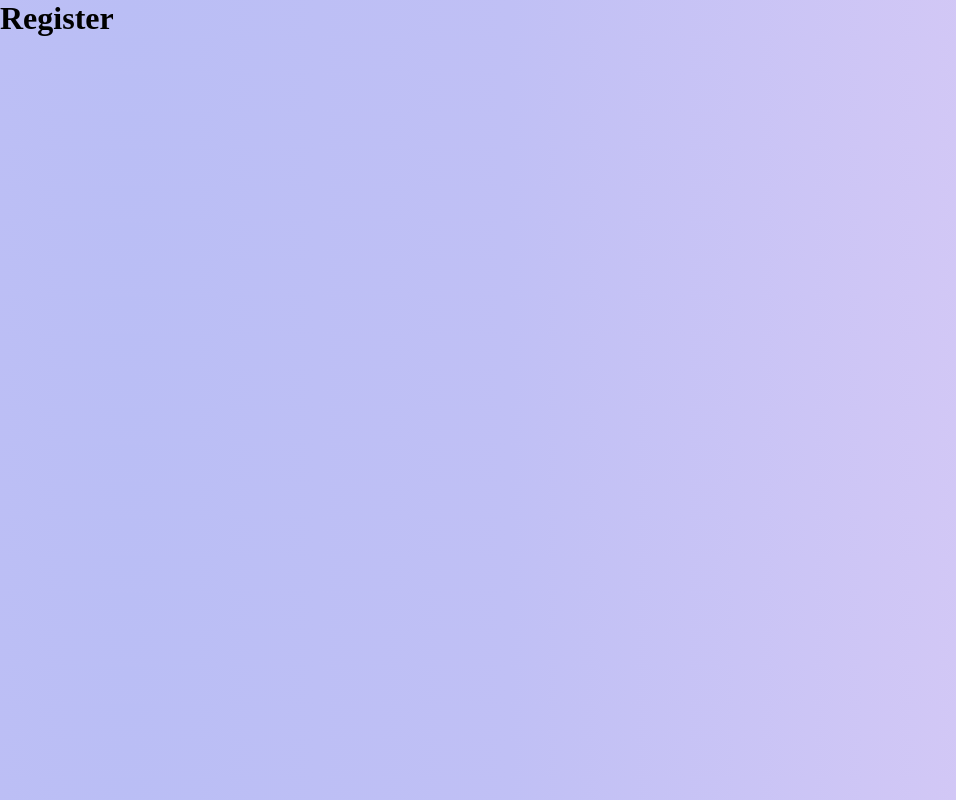
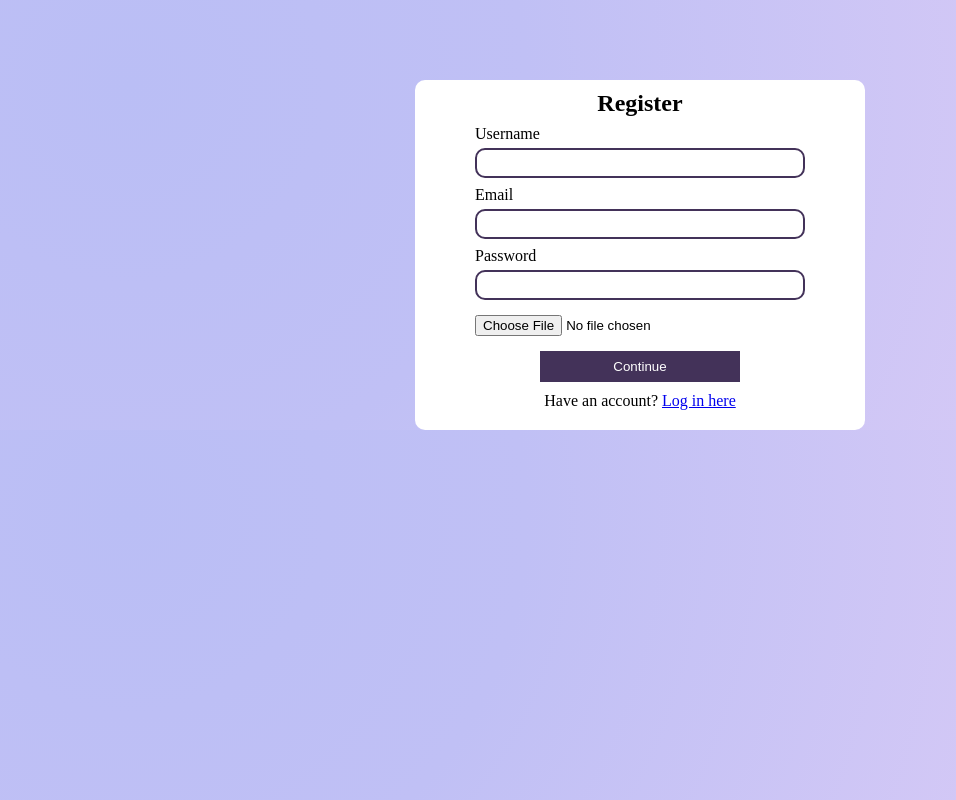
Before and after one commit to Stephh10/React-Chat-App, a React (Vite) app: page /register in a window 1280 px wide. Shown: the whole page, without its empty margins (0-956 px from the left). Built offline with nearby package versions, Linux system fonts and the light colour scheme; no server answers.

Commit message:
Created new user on firebase, Register component

```diff
--- a/src/App.jsx
+++ b/src/App.jsx
@@ -1,5 +1,6 @@
 import Main from "./pages/Main/Main";
 import Register from "./pages/Auth/Register";
+import Login from "./pages/Auth/Login";
 import { Routes, Route } from "react-router-dom";
 
 function App() {
@@ -8,6 +9,7 @@ function App() {
       <Routes>
         <Route path="/" element={<Main />} />
         <Route path="/register" element={<Register />} />
+        <Route path="/login" element={<Login />} />
       </Routes>
     </>
   );
--- a/src/components/Info/Info.css
+++ b/src/components/Info/Info.css
@@ -20,7 +20,7 @@
   display: flex;
   flex-direction: column;
   align-items: center;
-  margin-bottom: 20px;
+  margin: 10px 0;
 }
 
 .navInfo img {
--- a/src/components/Sidebar/Sidebar.css
+++ b/src/components/Sidebar/Sidebar.css
@@ -1,5 +1,7 @@
 .sidebar {
+  position: relative;
   flex: 1;
+  height: 500px;
   background-color: #433259;
   padding: 5px;
 }
@@ -69,3 +71,15 @@
 .sidebarUser p {
   font-size: 14px;
 }
+
+.logoutBtn {
+  position: absolute;
+  left: 5px;
+  bottom: 5px;
+  background-color: #ece9e9;
+  color: #433259;
+  font-weight: bold;
+  border: none;
+  padding: 6px 8px;
+  cursor: pointer;
+}
--- a/src/components/Sidebar/Sidebar.jsx
+++ b/src/components/Sidebar/Sidebar.jsx
@@ -9,8 +9,11 @@ export default function Sidebar() {
     <div className="sidebar">
       <SidebarNav />
       <Search />
-      <SidebarUser />
-      <SidebarUser />
+      <div className="sidebarActions">
+        <SidebarUser />
+        <SidebarUser />
+      </div>
+      <button className="logoutBtn">Logout</button>
     </div>
   );
 }
--- a/src/firebase.js
+++ b/src/firebase.js
@@ -1,5 +1,6 @@
 import { initializeApp } from "firebase/app";
 import { getAuth } from "firebase/auth";
+import { getFirestore } from "firebase/firestore";
 
 const firebaseConfig = {
   apiKey: import.meta.env.VITE_FIREBASE_KEY,
@@ -12,3 +13,4 @@ const firebaseConfig = {
 
 export const app = initializeApp(firebaseConfig);
 export const auth = getAuth();
+export const db = getFirestore();
--- /dev/null
+++ b/src/pages/Auth/Auth.css
@@ -0,0 +1,60 @@
+.authContainer {
+  width: 450px;
+  min-height: 200px;
+  margin: 80px auto 0px auto;
+  background-color: white;
+  border-radius: 10px;
+  padding: 0 60px;
+}
+
+.authInputArea {
+  display: flex;
+  flex-direction: column;
+}
+
+.control {
+  display: flex;
+  flex-direction: column;
+  width: 100%;
+  margin: 3px auto;
+}
+
+.control input {
+  height: 30px;
+  border: 2px solid #433259;
+  border-radius: 10px;
+  outline: none;
+  padding-left: 5px;
+}
+
+.control label {
+  margin: 5px 0;
+}
+
+.inputAreaAuth {
+  padding-bottom: 15px;
+}
+
+.inputAreaAuth button {
+  padding: 8px 10px;
+  width: 200px;
+  border: none;
+  margin: 10px 0;
+  background-color: #433259;
+  color: white;
+  cursor: pointer;
+}
+
+.authContainer h2 {
+  text-align: center;
+  padding-top: 10px;
+}
+
+.fileControl {
+  margin-top: 15px;
+}
+
+.authActions {
+  margin: 5px 0;
+  text-align: center;
+}
--- /dev/null
+++ b/src/pages/Auth/Login.jsx
@@ -0,0 +1,27 @@
+import React from "react";
+import "./Auth.css";
+import { Link } from "react-router-dom";
+
+export default function Login() {
+  return (
+    <div className="authContainer">
+      <h2>Login</h2>
+      <form className="inputAreaAuth">
+        <div className="control">
+          <label htmlFor="email">Email</label>
+          <input type="email" name="email" id="email" />
+        </div>
+        <div className="control">
+          <label htmlFor="password">Password</label>
+          <input type="password" name="password" id="password" />
+        </div>
+        <div className="authActions">
+          <button>Continue</button>
+          <p>
+            Don't have account?<Link to={"/register"}>Register here</Link>
+          </p>
+        </div>
+      </form>
+    </div>
+  );
+}
--- a/src/pages/Auth/Register.jsx
+++ b/src/pages/Auth/Register.jsx
@@ -1,9 +1,59 @@
 import React from "react";
+import "./Auth.css";
+import { Link } from "react-router-dom";
+import { auth } from "../../firebase";
+import { createUserWithEmailAndPassword } from "firebase/auth";
+createUserWithEmailAndPassword;
+import { db } from "../../firebase";
+import { doc, setDoc } from "firebase/firestore";
 
 export default function Register() {
+  async function handleUserRegister(e) {
+    e.preventDefault();
+    const formData = new FormData(e.target);
+    const { username, email, password } = Object.fromEntries(formData);
+
+    const createUser = await createUserWithEmailAndPassword(
+      auth,
+      email,
+      password
+    );
+
+    await setDoc(doc(db, "users", createUser.user.uid), {
+      username,
+      email,
+      password,
+    });
+
+    await setDoc(doc(db, "userschat", createUser.user.uid), {});
+  }
   return (
-    <div>
-      <h1>Register</h1>
+    <div className="authContainer">
+      <h2>Register</h2>
+      <form onSubmit={handleUserRegister} className="inputAreaAuth">
+        <div className="control">
+          <label htmlFor="Username">Username</label>
+          <input type="text" name="username" id="username" />
+        </div>
+        <div className="control">
+          <label htmlFor="email">Email</label>
+          <input type="email" name="email" id="email" />
+        </div>
+        <div className="control">
+          <label htmlFor="password">Password</label>
+          <input type="password" name="password" id="password" />
+        </div>
+        <div className="fileControl">
+          <label htmlFor="Select Image"></label>
+          <input type="file" name="image" />
+        </div>
+        <div className="authActions">
+          <button>Continue</button>
+          <p>
+            Have an account? <Link to={"/login"}>Log in here</Link>
+          </p>
+        </div>
+      </form>
     </div>
   );
 }
```
